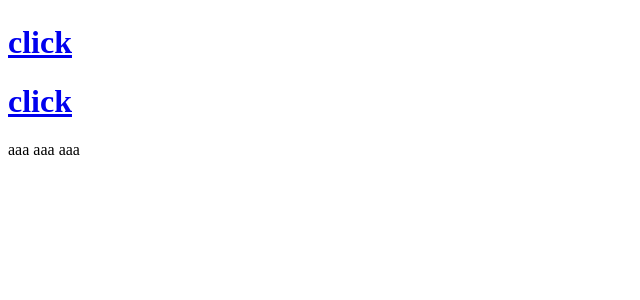
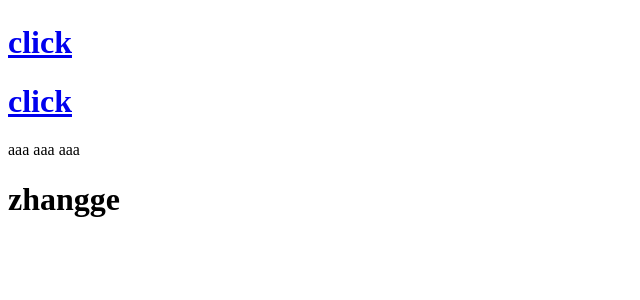
Before and after one commit to zhangge010/web, a Django app: page /query/ in a window 1280 px wide. Shown: the part 469-769 px from the top of the page, without its empty margins (0-640 px from the left). Run offline with Django 3.2, Linux system fonts and the light colour scheme.

Commit message:
Update index.html

```diff
--- a/templates/index.html
+++ b/templates/index.html
@@ -22,5 +22,6 @@
 <h>aaa</h>
 <h>aaa</h>
 <h>aaa</h>
+<h1>zhangge</h1>
 </body>
 </html>
```
